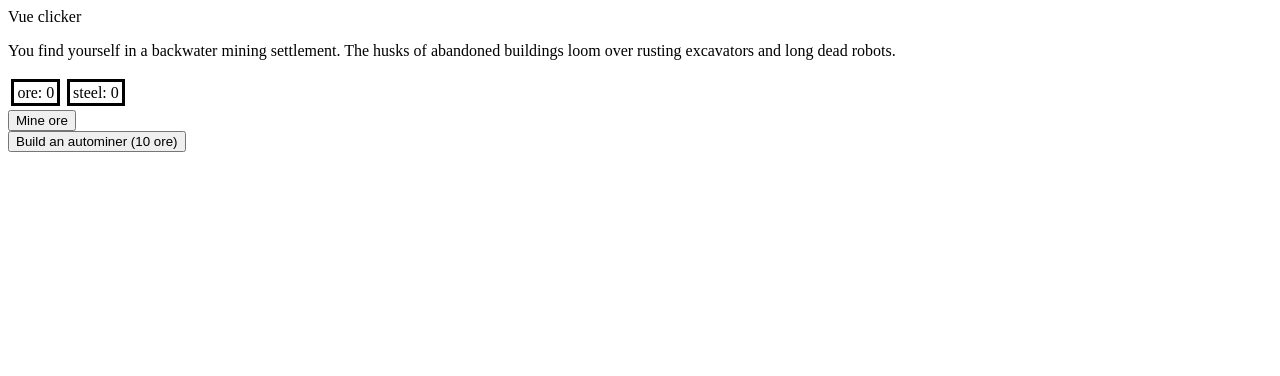
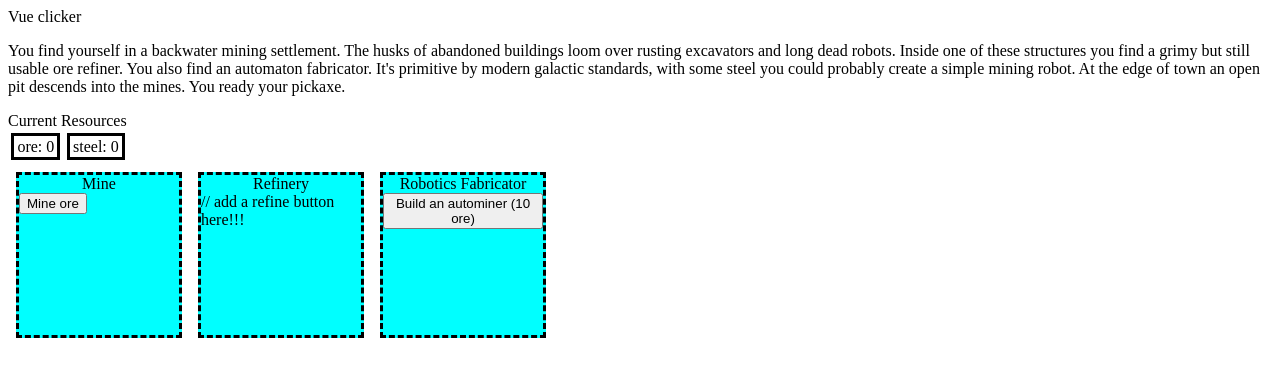
Before and after one commit to michaelwhittemore/vue-clicker-game, a Vue app: page / in a window 1280 px wide. Shown: the top 376 px of the page. Built offline with nearby package versions, Linux system fonts and the light colour scheme.

Commit message:
locations

```diff
--- a/src/App.vue
+++ b/src/App.vue
@@ -5,32 +5,47 @@ import { stateStorage } from './typescript/stateStorage';
 import GenerateResourceButton from './components/GenerateResourceButton.vue';
 import ResourceDisplay from './components/ResourceDisplay.vue';
 import BuyAutoHelper from './components/BuyAutoHelper.vue';
+import LocationComponent from './components/LocationComponent.vue';
 
 </script>
 
 <template>
-  <!-- Will need to move stuff around, this shouldn't be in the header -->
   <header>
     Vue clicker
   </header>
   <p>
     <!-- This could probably have a flavor text component - we will need it to change over time -->
     You find yourself in a backwater mining settlement. The husks of abandoned buildings loom over
-    rusting excavators and long dead robots.
+    rusting excavators and long dead robots. Inside one of these structures you find a grimy but still usable ore
+    refiner.
+    You also find an automaton fabricator. It's primitive by modern galactic standards, with some steel you
+    could probably create a simple mining robot. At the edge of town an open pit descends into the mines.
+    You ready your pickaxe.
   </p>
   <div class="wrapper">
     <ResourceDisplay />
+    <div id="locationsHolder">
+      <LocationComponent :location-name="'Mine'">
+        <GenerateResourceButton />
+      </LocationComponent>
 
-    <div class="area" id="mineArea">
-    <GenerateResourceButton />
+      <LocationComponent :location-name="'Refinery'">
+        // add a refine button here!!!
+      </LocationComponent>
+
+      <LocationComponent :location-name="'Robotics Fabricator'">
+        <BuyAutoHelper />
+      </LocationComponent>
     </div>
-    <div class="area" id="roboticsLabArea">
-      <BuyAutoHelper />
-    </div>
+
   </div>
 
   <main>
   </main>
 </template>
 
-<style scoped></style>
+<style scoped>
+#locationsHolder {
+  display: flex
+}
+</style>
--- /dev/null
+++ b/src/components/LocationComponent.vue
@@ -0,0 +1,28 @@
+<script setup lang="ts">
+import { ref } from 'vue';
+const props = defineProps({
+    locationName: String,
+    // colorScheme: String,
+})
+</script>
+
+<template>
+    <div class="locationWrapper">
+        <div class="locationName">{{ props.locationName }}</div>
+        <slot></slot>
+    </div>
+
+</template>
+
+<style scoped>
+.locationName{
+    text-align: center;
+}
+.locationWrapper{
+    height: 10em;
+    width: 10em;
+    background-color: aqua;
+    border-style: dashed;
+    margin: .5em;
+}
+</style>
--- a/src/components/ResourceDisplay.vue
+++ b/src/components/ResourceDisplay.vue
@@ -7,6 +7,7 @@ import GenericResourceDisplay from './GenericResourceDisplay.vue';
 </script>
 
 <template>
+    <div>Current Resources</div>
     <div id="resourceDisplay">
         <!-- // might need to add a key, see the dos?? -->
         <GenericResourceDisplay v-for="(value, key) in stateStorage.resources" :resource-name="key" :resource-amount="value" />
--- a/src/typescript/gameLoop.ts
+++ b/src/typescript/gameLoop.ts
@@ -1,17 +1,10 @@
 import type { StateStorageObject } from './stateStorage.ts'
 
-// I think we should create a customizable interval.
-// Need a gameTick method which is called every interval
 
-// const badArray: Array<string> = ['a', 'b', 1]
-// const anotherBadArray: Array<number> = [1,2, 'as']
-
-
-// I think this should be refactored to not be an object
 const initGameLoop = (stateStorage: StateStorageObject, interval: number = 1000) => {
     const executeGameTick = () => {
-        console.log('game tick executed')
         console.log('stateStorage:', stateStorage)
+        stateStorage.resources.ore += stateStorage.automatons.autoClickers
     }
     setInterval(executeGameTick, interval)
 }
```
Also changed, not shown: 1 other file (tests, documents, lock files or other folders).
